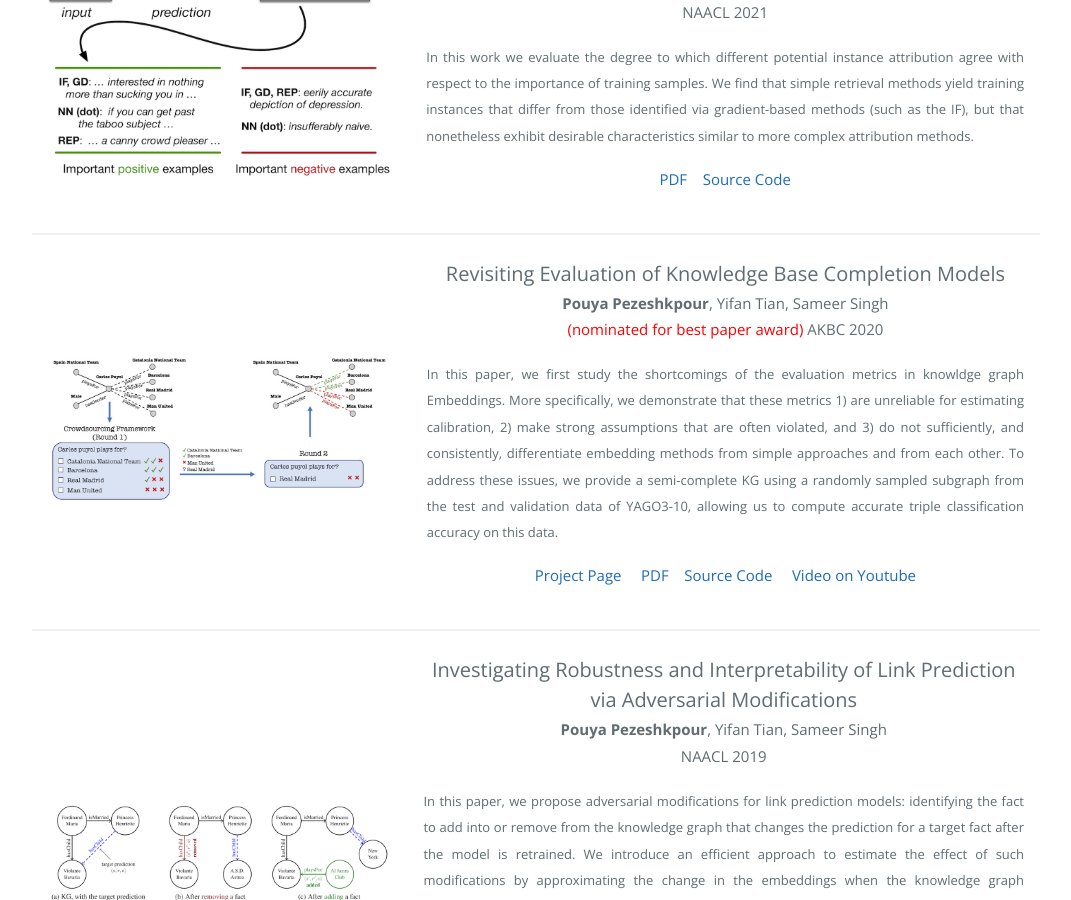
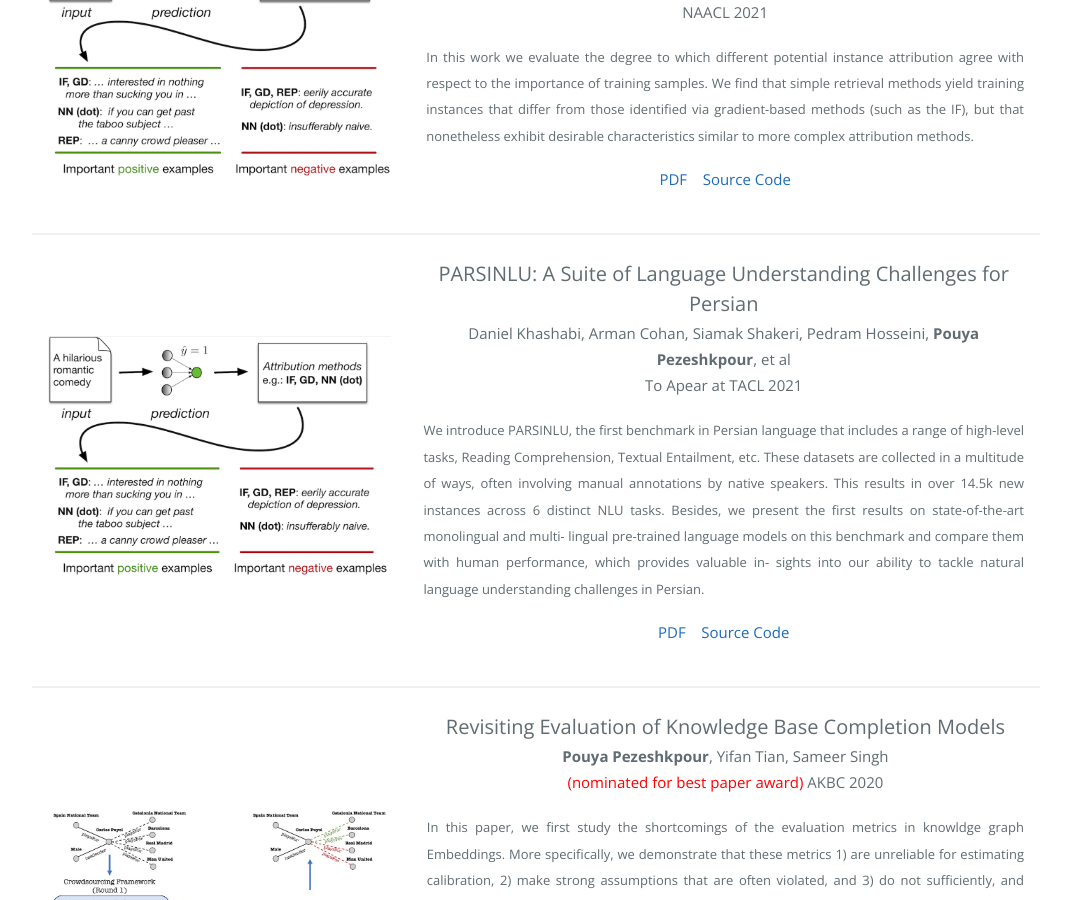
Before and after one commit to pouyapez/pouyapez.github.io, a Jekyll site: the page built from index.md, in a window 1280 px wide and 900 px high, scrolled down 1499 px. Shown: the whole window, without its empty margins (104-1175 px from the left). Built offline with Jekyll 4.4.1, drawn with Linux system fonts in a browser that asks for light colours; some of the changed text lies outside the part shown.

Commit message:
Update index.md

```diff
--- a/index.md
+++ b/index.md
@@ -67,6 +67,33 @@ We find that simple retrieval methods yield training instances that differ from
 </div>
 
 * * *
+
+<div class="menu-container noselect">
+   <table class="content-table">
+    <col width="500px" />
+    <col width="800px" />
+      <tr>
+        <td>
+          <img class="left-align image noselect" src="/images/emp-inf.png" width="1000">
+        </td>
+        <td>
+          <p class="text cright-align text-large add-top-margin" style="width:100%;" align="center">
+              <font style="font-size:20px">PARSINLU: A Suite of Language Understanding Challenges for Persian</font><br>
+              <font style="font-size:15px">Daniel Khashabi, Arman Cohan, Siamak Shakeri, Pedram Hosseini, <b>Pouya Pezeshkpour</b>, et al<br>
+              To Apear at TACL 2021</font><br>
+             </p><p align="justify"> <font style="font-size:13px">We introduce PARSINLU, the first benchmark in Persian language that includes a range of high-level tasks, Reading Comprehension, Textual Entailment, etc. These datasets are collected in a multitude of ways, often involving manual annotations by native speakers. This results in over 14.5k new instances across 6 distinct NLU tasks. Besides, we present the first results on state-of-the-art monolingual and multi- lingual pre-trained language models on this benchmark and compare them with human performance, which provides valuable in- sights into our ability to tackle natural language understanding challenges in Persian. </font><br></p>
+                      <p align="center">
+             <font style="font-size:15px"><a href="https://arxiv.org/pdf/2012.06154.pdf">PDF</a>&nbsp;&nbsp;&nbsp;  <a href="https://github.com/persiannlp/parsinlu">Source Code</a></font>
+             </p>
+        </td>
+      </tr>
+   </table>
+</div>
+
+* * *
+
+
+
 
 <div class="menu-container noselect">
    <table class="content-table">
```
Also changed, not shown: other parts of index.md (+3 -3 lines).
